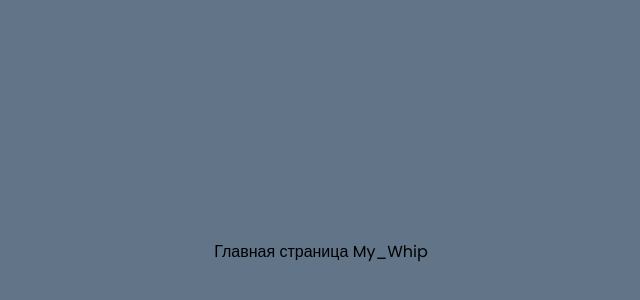
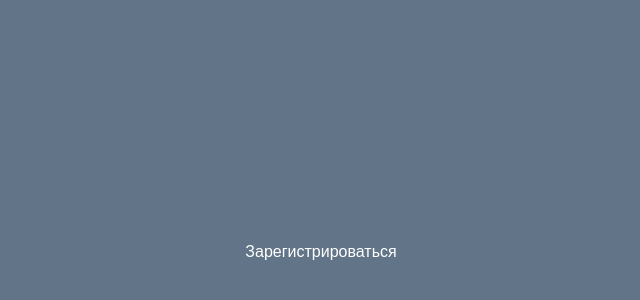
Before and after one commit to deosdaniel/mywhip_fastapi_pg, a React (Vite) app in the folder frontend/: page / in a window 1280 px wide. Shown: the part 148-448 px from the top of the page, without its empty margins (319-959 px from the left). Built offline with nearby package versions, Linux system fonts and the light colour scheme.

Commit message:
Added Home page

```diff
--- a/frontend/src/App.jsx
+++ b/frontend/src/App.jsx
@@ -1,19 +1,21 @@
-import { BrowserRouter as Router, Routes, Route} from "react-router-dom";
-import Login from'./pages/Login';
+import {BrowserRouter as Router, Routes, Route} from "react-router-dom";
+import Login from './pages/Login';
 import Me from "./pages/Me.jsx";
 import EditProfile from "./pages/EditProfile.jsx";
 import ProtectedRoute from "./components/ProtectedRoute";
 import Signup from "./pages/Signup";
+import Home from "./pages/Home.jsx";
+
 function App() {
     return (
         <div className="App">
             <Router>
                 <Routes>
-          <Route path="/" element={<div>Главная страница My_Whip</div>} />
-          <Route path="/login" element={<Login/>} />
-          <Route path="/signup" element={<Signup/>} />
-          <Route path="/me" element={<ProtectedRoute><Me /></ProtectedRoute>}/>
-          <Route path="/me/edit" element={<ProtectedRoute><EditProfile /></ProtectedRoute>}/>
+                    <Route path="/" element={<Home/>}/>
+                    <Route path="/login" element={<Login/>}/>
+                    <Route path="/signup" element={<Signup/>}/>
+                    <Route path="/me" element={<ProtectedRoute><Me/></ProtectedRoute>}/>
+                    <Route path="/me/edit" element={<ProtectedRoute><EditProfile/></ProtectedRoute>}/>
 
                 </Routes>
             </Router>
--- /dev/null
+++ b/frontend/src/pages/Home.jsx
@@ -0,0 +1,14 @@
+import {Link} from "react-router-dom";
+import React from "react";
+
+function Home() {
+    return (
+        <div>
+            <Link to='/signup' className='text-white hover:underline px-1'>
+                Зарегистрироваться
+            </Link>
+        </div>
+    )
+}
+
+export default Home;
```
Lines whose indentation alone changed are shown as unchanged.
